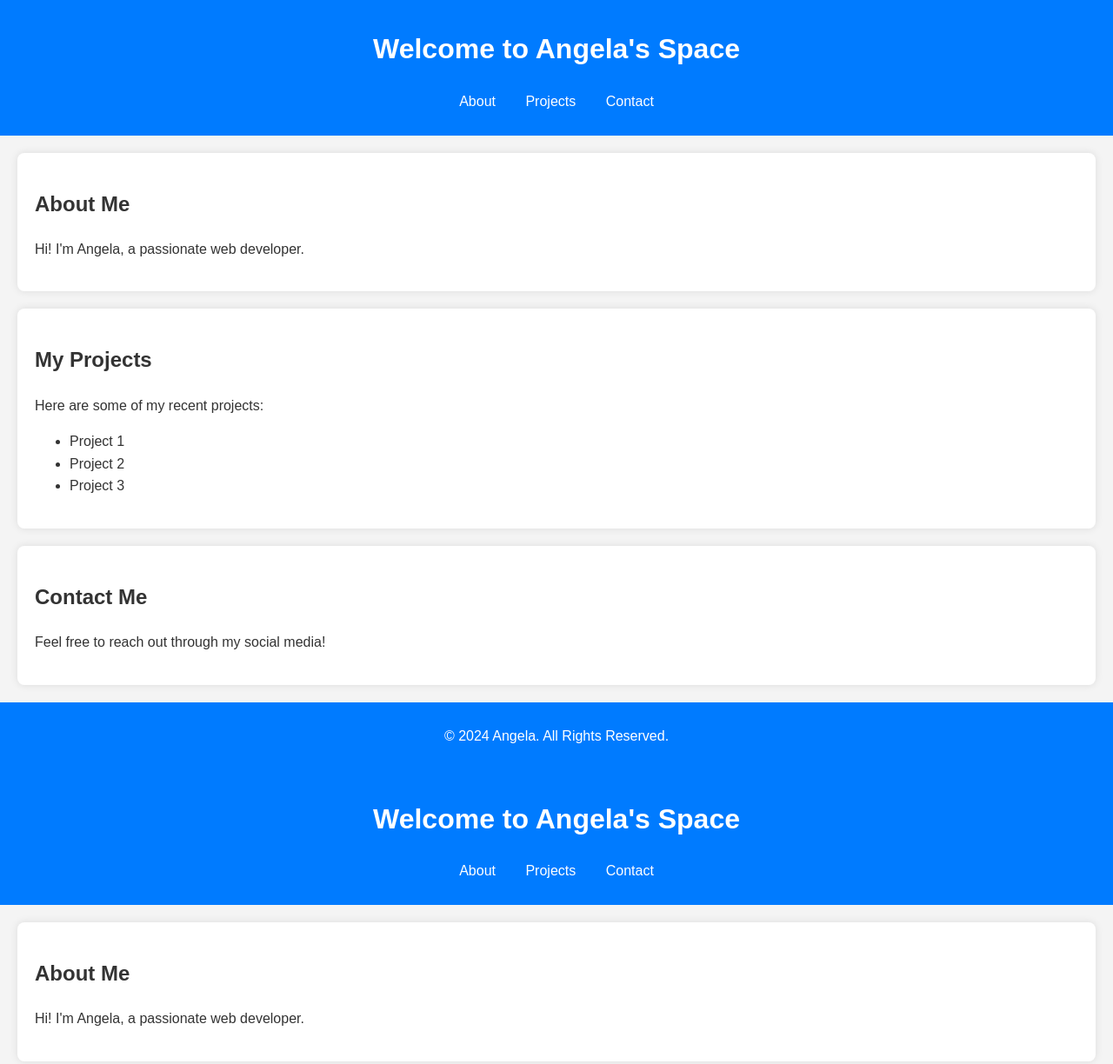
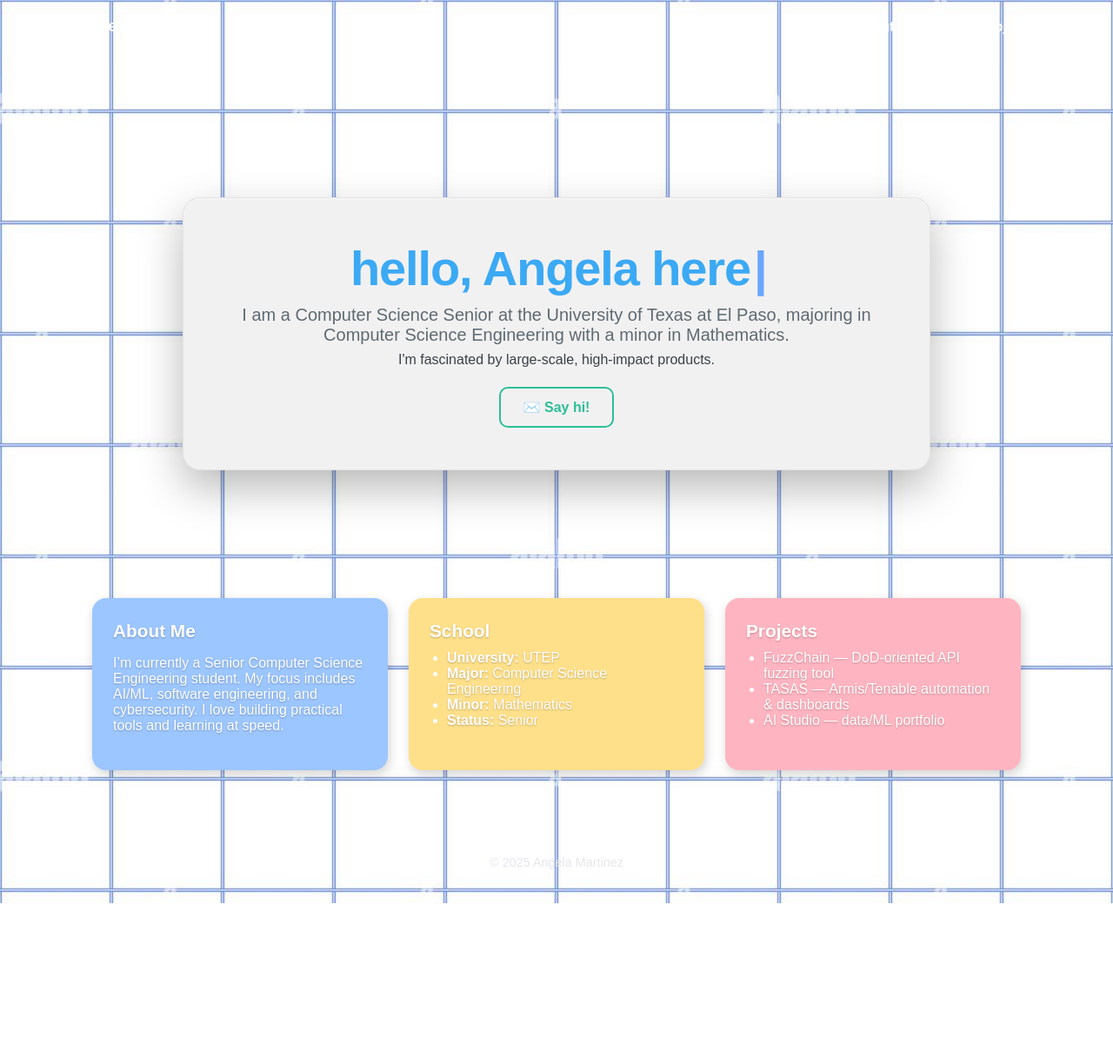
Before and after one commit to agmartinez9/agmartinez9, a plain HTML site: page index.html in a window 1280 px wide. Shown: the top 1224 px of the page at 87% size. After the commit the page ends 1039 px from the top, so only its background shows below. Drawn offline with Linux system fonts and the light colour scheme.

Commit message:
Add files via upload

```diff
--- a/index.html
+++ b/index.html
@@ -1,185 +1,103 @@
-<!DOCTYPE html>
+<!doctype html>
 <html lang="en">
 <head>
-    <meta charset="UTF-8">
-    <meta name="viewport" content="width=device-width, initial-scale=1.0">
-    <title>Angela's Personal Website</title>
-    <link rel="stylesheet" href="styles.css">
+  <meta charset="utf-8" />
+  <meta name="viewport" content="width=device-width,initial-scale=1" />
+  <title>Angela Martinez</title>
+  <link rel="stylesheet" href="styles.css" />
 </head>
 <body>
-    <header>
-        <h1>Welcome to Angela's Space</h1>
-        <nav>
-            <ul>
+  <!-- HERO SECTION over grid wallpaper -->
+  <header class="hero">
+    <nav class="navbar">
+      <div class="logo">Angela Martinez</div>
+      <ul class="nav-links">
         <li><a href="#about">About</a></li>
+        <li><a href="#school">School</a></li>
         <li><a href="#projects">Projects</a></li>
-                <li><a href="#contact">Contact</a></li>
       </ul>
     </nav>
+
+    <!-- Rounded rectangle hero card in soft light color -->
+    <div class="hero-card">
+      <h1><span id="typed-text" class="typed-highlight"></span><span class="cursor">|</span></h1>
+      <h2>
+        I am a Computer Science Senior at the University of Texas at El Paso,
+        majoring in Computer Science Engineering with a minor in Mathematics.
+      </h2>
+      <p>I'm fascinated by large-scale, high-impact products.</p>
+
+      <a class="cta-btn" href="mailto:agmartinez9@miners.utep.edu">✉️ Say hi!</a>
+    </div>
   </header>
 
-    <section id="about">
+  <!-- Three-card grid (reveals on scroll) -->
+  <main class="wrap">
+    <section id="about" class="note note--blue reveal-up">
       <h2>About Me</h2>
-        <p>Hi! I'm Angela, a passionate web developer.</p>
+      <p>
+        I’m currently a Senior Computer Science Engineering student. My focus includes AI/ML,
+        software engineering, and cybersecurity. I love building practical tools and learning at speed.
+      </p>
     </section>
 
-    <section id="projects">
-        <h2>My Projects</h2>
-        <p>Here are some of my recent projects:</p>
+    <section id="school" class="note note--yellow reveal-up">
+      <h2>School</h2>
       <ul>
-            <li>Project 1</li>
-            <li>Project 2</li>
-            <li>Project 3</li>
+        <li><strong>University:</strong> UTEP</li>
+        <li><strong>Major:</strong> Computer Science Engineering</li>
+        <li><strong>Minor:</strong> Mathematics</li>
+        <li><strong>Status:</strong> Senior</li>
       </ul>
     </section>
 
-    <section id="contact">
-        <h2>Contact Me</h2>
-        <p>Feel free to reach out through my social media!</p>
+    <section id="projects" class="note note--pink reveal-up">
+      <h2>Projects</h2>
+      <ul>
+        <li>FuzzChain — DoD-oriented API fuzzing tool</li>
+        <li>TASAS — Armis/Tenable automation & dashboards</li>
+        <li>AI Studio — data/ML portfolio</li>
+      </ul>
     </section>
+  </main>
 
-    <footer>
-        <p>&copy; 2024 Angela. All Rights Reserved.</p>
+  <footer class="site-footer">
+    <p>© <span id="year"></span> Angela Martinez</p>
   </footer>
 
-    <script src="script.js"></script>
-</body>
-</html><!DOCTYPE html>
-<html lang="en">
-<head>
-    <meta charset="UTF-8">
-    <meta name="viewport" content="width=device-width, initial-scale=1.0">
-    <title>Angela's Personal Website</title>
-    <link rel="stylesheet" href="styles.css">
-</head>
-<body>
-    <header>
-        <h1>Welcome to Angela's Space</h1>
-        <nav>
-            <ul>
-                <li><a href="#about">About</a></li>
-                <li><a href="#projects">Projects</a></li>
-                <li><a href="#contact">Contact</a></li>
-            </ul>
-        </nav>
-    </header>
+  <!-- Scripts -->
+  <script>
+    // Typewriter effect
+    const text = "hello, Angela here";
+    const typedTextEl = document.getElementById("typed-text");
+    let i = 0;
+    function typeEffect() {
+      if (i < text.length) {
+        typedTextEl.textContent += text.charAt(i);
+        i++;
+        setTimeout(typeEffect, 100); // typing speed (ms)
+      }
+    }
 
-    <section id="about">
-        <h2>About Me</h2>
-        <p>Hi! I'm Angela, a passionate web developer.</p>
-    </section>
+    // Reveal-on-scroll for cards
+    function setupReveals() {
+      const items = document.querySelectorAll(".reveal-up");
+      const obs = new IntersectionObserver((entries) => {
+        entries.forEach((e) => {
+          if (e.isIntersecting) {
+            e.target.classList.add("visible");
+            obs.unobserve(e.target); // animate once
+          }
+        });
+      }, { threshold: 0.18 });
+      items.forEach(el => obs.observe(el));
+    }
 
-    <section id="projects">
-        <h2>My Projects</h2>
-        <p>Here are some of my recent projects:</p>
-        <ul>
-            <li>Project 1</li>
-            <li>Project 2</li>
-            <li>Project 3</li>
-        </ul>
-    </section>
-
-    <section id="contact">
-        <h2>Contact Me</h2>
-        <p>Feel free to reach out through my social media!</p>
-    </section>
-
-    <footer>
-        <p>&copy; 2024 Angela. All Rights Reserved.</p>
-    </footer>
-
-    <script src="script.js"></script>
-</body>
-</html><!DOCTYPE html>
-<html lang="en">
-<head>
-    <meta charset="UTF-8">
-    <meta name="viewport" content="width=device-width, initial-scale=1.0">
-    <title>Angela's Personal Website</title>
-    <link rel="stylesheet" href="styles.css">
-</head>
-<body>
-    <header>
-        <h1>Welcome to Angela's Space</h1>
-        <nav>
-            <ul>
-                <li><a href="#about">About</a></li>
-                <li><a href="#projects">Projects</a></li>
-                <li><a href="#contact">Contact</a></li>
-            </ul>
-        </nav>
-    </header>
-
-    <section id="about">
-        <h2>About Me</h2>
-        <p>Hi! I'm Angela, a passionate web developer.</p>
-    </section>
-
-    <section id="projects">
-        <h2>My Projects</h2>
-        <p>Here are some of my recent projects:</p>
-        <ul>
-            <li>Project 1</li>
-            <li>Project 2</li>
-            <li>Project 3</li>
-        </ul>
-    </section>
-
-    <section id="contact">
-        <h2>Contact Me</h2>
-        <p>Feel free to reach out through my social media!</p>
-    </section>
-
-    <footer>
-        <p>&copy; 2024 Angela. All Rights Reserved.</p>
-    </footer>
-
-    <script src="script.js"></script>
-</body>
-</html><!DOCTYPE html>
-<html lang="en">
-<head>
-    <meta charset="UTF-8">
-    <meta name="viewport" content="width=device-width, initial-scale=1.0">
-    <title>Angela's Personal Website</title>
-    <link rel="stylesheet" href="styles.css">
-</head>
-<body>
-    <header>
-        <h1>Welcome to Angela's Space</h1>
-        <nav>
-            <ul>
-                <li><a href="#about">About</a></li>
-                <li><a href="#projects">Projects</a></li>
-                <li><a href="#contact">Contact</a></li>
-            </ul>
-        </nav>
-    </header>
-
-    <section id="about">
-        <h2>About Me</h2>
-        <p>Hi! I'm Angela, a passionate web developer.</p>
-    </section>
-
-    <section id="projects">
-        <h2>My Projects</h2>
-        <p>Here are some of my recent projects:</p>
-        <ul>
-            <li>Project 1</li>
-            <li>Project 2</li>
-            <li>Project 3</li>
-        </ul>
-    </section>
-
-    <section id="contact">
-        <h2>Contact Me</h2>
-        <p>Feel free to reach out through my social media!</p>
-    </section>
-
-    <footer>
-        <p>&copy; 2024 Angela. All Rights Reserved.</p>
-    </footer>
-
-    <script src="script.js"></script>
+    document.addEventListener("DOMContentLoaded", () => {
+      typeEffect();
+      setupReveals();
+      document.getElementById("year").textContent = new Date().getFullYear();
+    });
+  </script>
 </body>
 </html>
--- a/styles.css
+++ b/styles.css
@@ -1,48 +1,164 @@
-body {
-    font-family: Arial, sans-serif;
-    line-height: 1.6;
-    margin: 0;
-    padding: 0;
-    background: #f4f4f4;
-    color: #333;
+/* -------- Base + GRID WALLPAPER -------- */
+:root {
+  --accent: #2bbf97;     /* button accent */
+  --ink: #202427;        /* dark text on light card */
+  --muted: #5e6a72;
+  --card: #F2F1F1;       /* soft light rounded-rectangle color */
+
+  /* slightly deeper pastels so white text stays readable */
+  --blue:   #9cc6ff;     /* soft blue */
+  --yellow: #ffe08a;     /* soft yellow */
+  --pink:   #ffb5c1;     /* soft pink */
 }
 
-header {
-    background: #007bff;
-    color: white;
-    padding: 10px 0;
-    text-align: center;
+* { box-sizing: border-box; }
+html, body { height: 100%; margin: 0; font-family: Arial, sans-serif; }
+
+/* Full-screen grid wallpaper (put grid.jpg next to these files) */
+body{
+  color: #f0f0f0; /* default text over the grid; hero card overrides */
+  background: url("grid.jpg") center/cover no-repeat fixed;
 }
 
-nav ul {
-    list-style: none;
-    padding: 0;
+/* -------- Navbar (transparent over grid) -------- */
+.navbar{
+  position: absolute;
+  top: 20px;
+  left: 50%;
+  transform: translateX(-50%);
+  width: 92%;
+  max-width: 1100px;
+  display: flex;
+  justify-content: space-between;
+  align-items: center;
+  color: #ffffff;
+}
+.logo{ font-weight: 700; font-size: 1.1rem; }
+.nav-links{ list-style: none; margin: 0; padding: 0; }
+.nav-links li{ display: inline; margin-left: 18px; }
+.nav-links a{ color: #ffffff; text-decoration: none; font-weight: 600; }
+.nav-links a:hover{ text-decoration: underline; }
+
+/* -------- Hero layout (tight spacing) -------- */
+.hero{
+  min-height: 86vh;
+  display: grid;
+  place-items: center;
+  padding: 100px 16px 20px; /* reduced bottom pad to remove gap */
 }
 
-nav ul li {
-    display: inline;
-    margin: 0 15px;
+/* -------- Rounded rectangle hero card -------- */
+.hero-card{
+  width: min(860px, 92vw);
+  background: var(--card);
+  color: var(--ink);
+  border-radius: 20px;
+  padding: clamp(24px, 4vw, 48px);
+  box-shadow: 0 20px 50px rgba(0,0,0,.28), 0 1px 0 rgba(255,255,255,.4) inset;
+  border: 1px solid rgba(0,0,0,.06);
+  text-align: center;
 }
 
-nav a {
-    color: white;
-    text-decoration: none;
+/* Hero headings */
+.hero-card h1{
+  margin: 0 0 10px 0;
+  font-size: clamp(2rem, 6vw, 3.5rem);
+  font-weight: 800;
+  letter-spacing: -0.02em;
+  color: var(--ink);
+}
+.hero-card h2{
+  margin: 6px 0 8px 0;
+  font-size: clamp(1rem, 2.5vw, 1.25rem);
+  font-weight: 500;
+  color: var(--muted);
+}
+.hero-card p{
+  margin: 6px 0 22px 0;
+  color: #394149;
 }
 
-section {
-    padding: 20px;
-    margin: 20px;
-    background: white;
-    border-radius: 8px;
-    box-shadow: 0 0 10px rgba(0, 0, 0, 0.1);
+/* Type cursor + typed highlight */
+.cursor{
+  display: inline-block;
+  margin-left: 4px;
+  width: 10px;
+  color: #6aa6ff;
+  animation: blink 1s steps(2, start) infinite;
+}
+@keyframes blink{ to{ visibility: hidden; } }
+
+.typed-highlight {
+  color: #3ba9f4; /* light blue typed text */
+  font-weight: 800;
 }
 
-footer {
-    text-align: center;
-    padding: 10px 0;
-    background: #007bff;
-    color: white;
-    position: relative;
-    bottom: 0;
-    width: 100%;
+/* CTA button on light card */
+.cta-btn{
+  display: inline-block;
+  padding: 12px 26px;
+  border: 2px solid var(--accent);
+  color: var(--accent);
+  text-decoration: none;
+  font-weight: 700;
+  border-radius: 10px;
+  transition: .18s ease;
 }
+.cta-btn:hover{
+  background: var(--accent);
+  color: white;
+}
+
+/* -------- 3-card grid (About / School / Projects) -------- */
+.wrap {
+  max-width: 1100px;
+  margin: 0 auto 60px;     /* no top margin to close the gap */
+  padding: 0 16px;
+  display: grid;
+  grid-template-columns: repeat(auto-fit, minmax(280px, 1fr));
+  gap: 24px;
+}
+
+/* Sticky-note cards (white text + reveal animation) */
+.note {
+  padding: 26px 24px;
+  border-radius: 16px;
+  box-shadow: 2px 4px 12px rgba(0,0,0,.18);
+  text-align: left;
+  color: #ffffff;                         /* white text on cards */
+  text-shadow: 0 1px 2px rgba(0,0,0,.25); /* improve readability */
+  transition: transform .25s ease, box-shadow .25s ease;
+}
+.note:hover {
+  transform: translateY(-6px);
+  box-shadow: 4px 8px 18px rgba(0,0,0,.22);
+}
+
+/* Card headings and lists in white */
+.note h2 { margin: 0 0 10px 0; font-size: 1.3rem; color: #ffffff; }
+.note p, .note li, .note strong { color: #ffffff; }
+.note ul { margin: 0; padding-left: 20px; }
+
+/* Pastel backgrounds (a bit deeper so white text passes contrast) */
+.note--blue   { background: var(--blue); }
+.note--yellow { background: var(--yellow); }
+.note--pink   { background: var(--pink); }
+
+/* -------- Reveal-on-scroll animation -------- */
+.reveal-up {
+  opacity: 0;
+  transform: translateY(24px);
+  transition: opacity .6s ease, transform .6s ease;
+}
+.reveal-up.visible {
+  opacity: 1;
+  transform: translateY(0);
+}
+
+/* -------- Footer -------- */
+.site-footer{
+  text-align:center;
+  padding:24px 12px;
+  color:#e5e7eb;
+  font-size:.9rem;
+}
```
Also changed, not shown: grid.jpg (added). Lines whose indentation alone changed are shown as unchanged.
